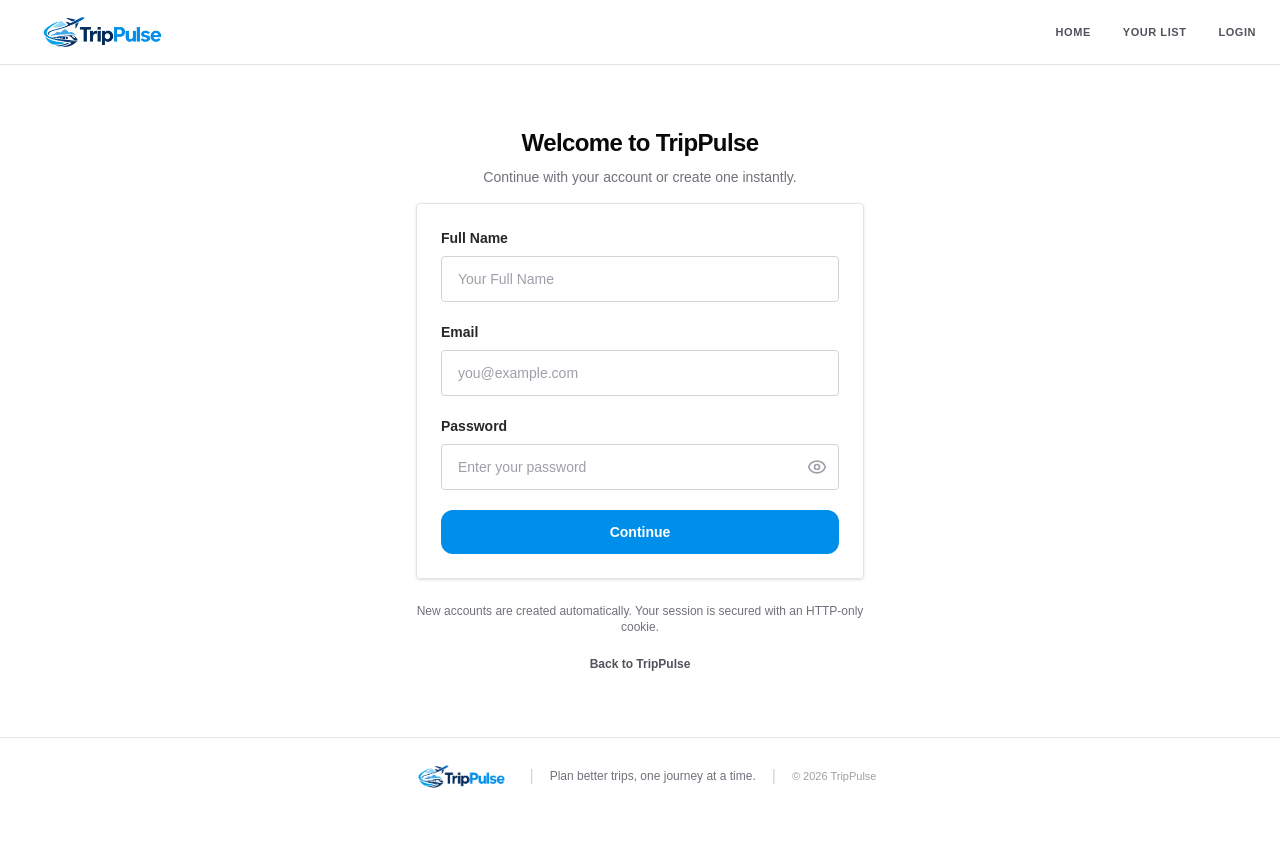
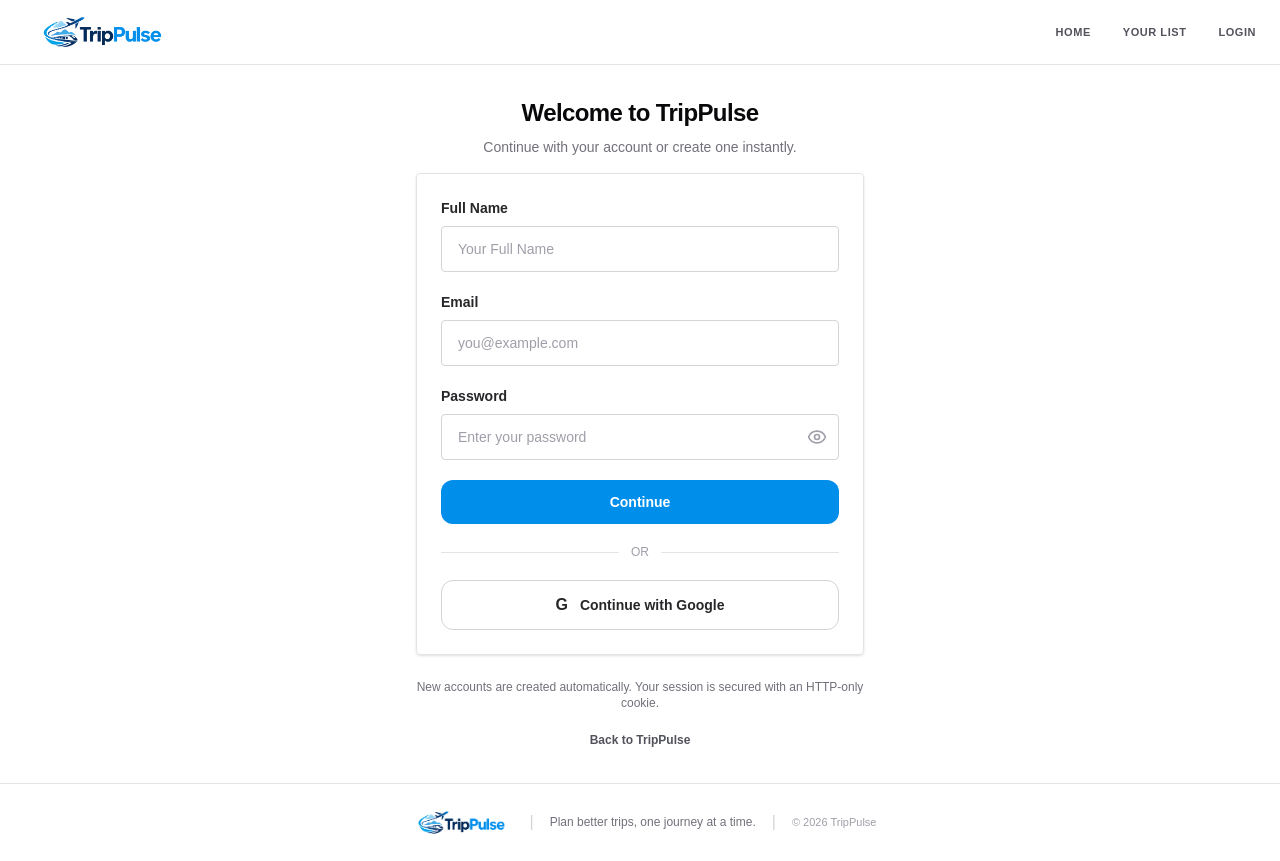
Before and after one commit to md-faizanahmad/trip_pulse, a Next.js app: page /login in a window 1280 px wide. Before the commit the page ends 815 px from the top, so only its background shows below. Built offline with nearby package versions, Linux system fonts and the light colour scheme; no server answers.

Commit message:
feat: add Google login placeholder

```diff
--- a/src/components/auth/LoginForm.tsx
+++ b/src/components/auth/LoginForm.tsx
@@ -3,6 +3,7 @@
 import { FormEvent, useState } from "react";
 import { useLogin } from "@/hooks/useLogin";
 import PasswordField from "@/components/auth/PasswordField";
+import GoogleLoginButton from "./GoogleLoginButton";
 
 export default function LoginForm() {
   const { login, error, isLoading } = useLogin();
@@ -94,6 +95,14 @@ export default function LoginForm() {
       >
         {isLoading ? "Please wait..." : "Continue"}
       </button>
+
+      <div className="flex items-center gap-3">
+        <div className="h-px flex-1 bg-zinc-200" />
+        <span className="text-xs text-zinc-400">OR</span>
+        <div className="h-px flex-1 bg-zinc-200" />
+      </div>
+
+      <GoogleLoginButton />
     </form>
   );
 }
```
